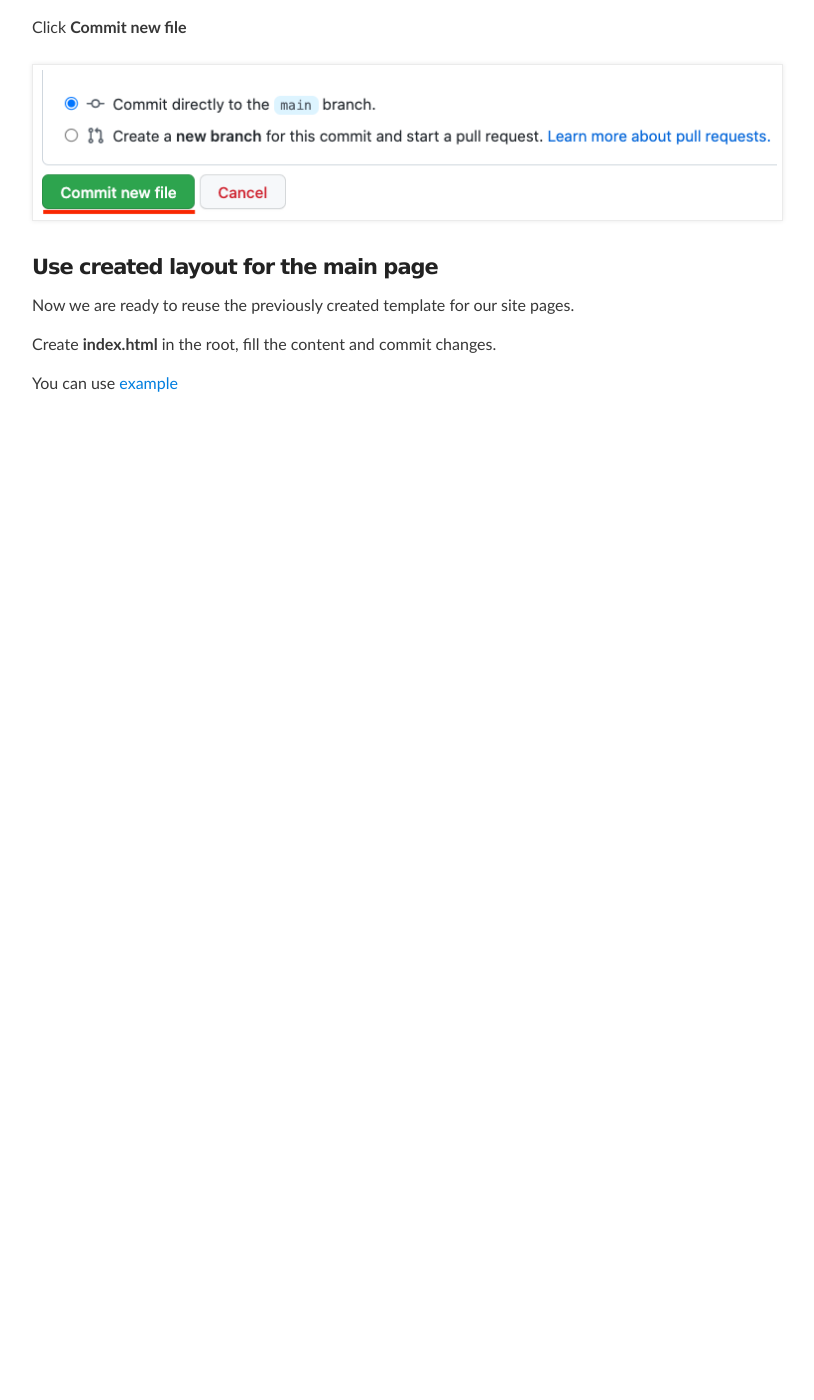
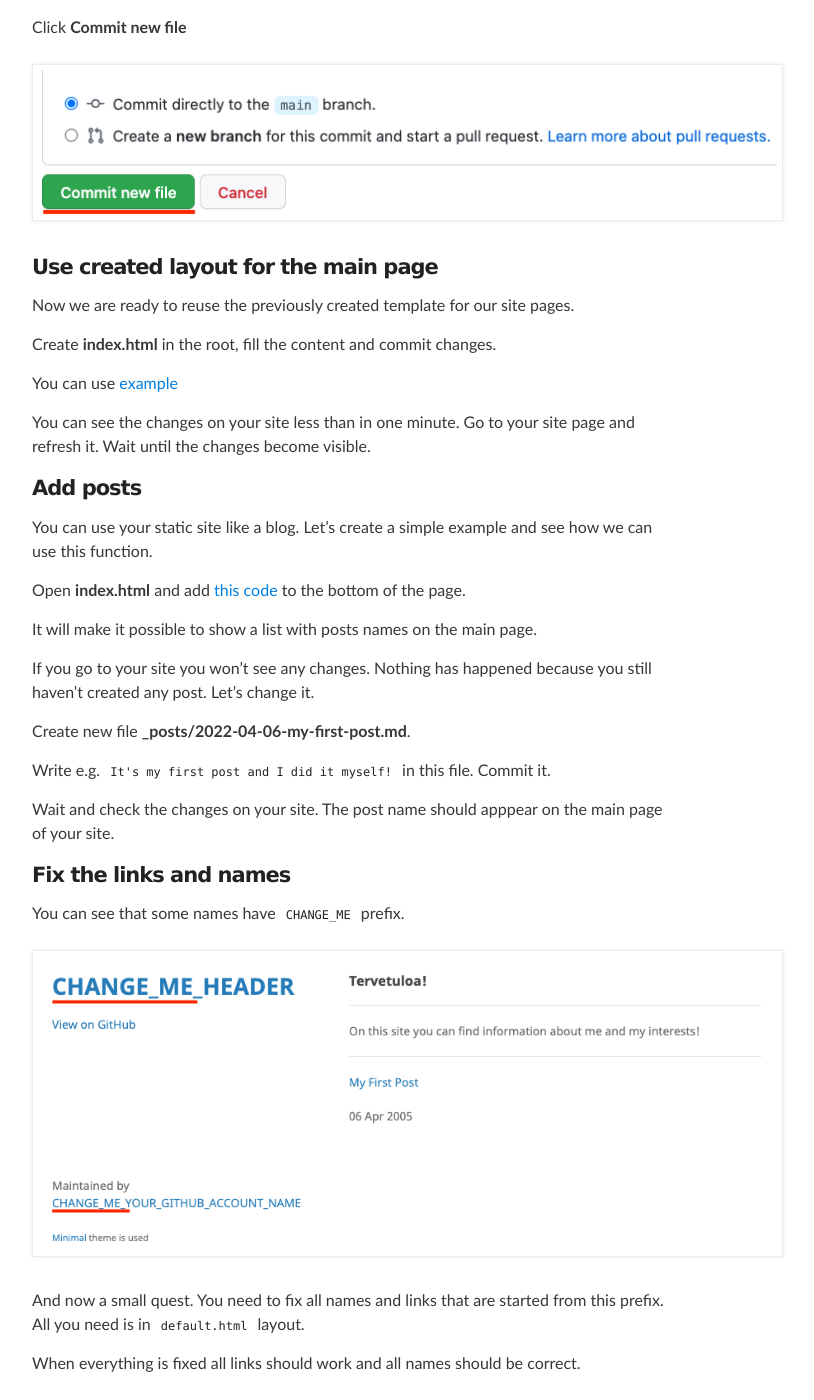
Before and after one commit to render1980/render1980.github.io, a Jekyll site: the page built from _posts/2022-04-04-your-first-static-site.md, in a window 1280 px wide and 1400 px high, scrolled down 3463 px. Shown: the whole window, without its empty margins (288-1102 px from the left). Built offline with Jekyll 4.4.1, drawn with Linux system fonts in a browser that asks for light colours; before the commit the page ends 3883 px from its top, so only the background shows below that.

Commit message:
+ your first static site post: final steps

```diff
--- a/_posts/2022-04-04-your-first-static-site.md
+++ b/_posts/2022-04-04-your-first-static-site.md
@@ -76,7 +76,7 @@ Create new file **/\_layouts/default.html**.
 
 `jubilant-pancake` - just a name of my repository used for the demo.
 
-Paste content into `default.html` below. Use can use [example](https://gist.githubusercontent.com/render1980/79fada63bd049f9fd0adbc87738f1db8/raw/4abb3844fe81661fe85252013c2a716ae397186d/default.html)
+Paste content into `default.html` below. Use can use [example](https://gist.githubusercontent.com/render1980/79fada63bd049f9fd0adbc87738f1db8/raw/2c4dec44597580727318d2f8c642df4e9d200d10/default.html)
 
 Click **Commit new file**
 
@@ -88,4 +88,32 @@ Now we are ready to reuse the previously created template for our site pages.
 
 Create **index.html** in the root, fill the content and commit changes.
 
-You can use [example](https://gist.githubusercontent.com/render1980/79fada63bd049f9fd0adbc87738f1db8/raw/4c6a176d64ca6b362c57a180bc1594ac53eed0b8/index.html)
+You can use [example](https://gist.githubusercontent.com/render1980/79fada63bd049f9fd0adbc87738f1db8/raw/2c4dec44597580727318d2f8c642df4e9d200d10/index.html)
+
+You can see the changes on your site less than in one minute. Go to your site page and refresh it. Wait until the changes become visible.
+
+#### Add posts
+
+You can use your static site like a blog. Let's create a simple example and see how we can use this function.
+
+Open **index.html** and add [this code](https://gist.github.com/render1980/79fada63bd049f9fd0adbc87738f1db8#file-index_with_posts-html-L10-L12) to the bottom of the page.
+
+It will make it possible to show a list with posts names on the main page.
+
+If you go to your site you won't see any changes. Nothing has happened because you still haven't created any post. Let's change it.
+
+Create new file **\_posts/2022-04-06-my-first-post.md**.
+
+Write e.g. `It's my first post and I did it myself!` in this file. Commit it.
+
+Wait and check the changes on your site. The post name should apppear on the main page of your site.
+
+#### Fix the links and names
+
+You can see that some names have `CHANGE_ME` prefix.
+
+![change me](../../../images/your_first_static_site/change_me.png)
+
+And now a small quest. You need to fix all names and links that are started from this prefix. All you need is in `default.html` layout.
+
+When everything is fixed all links should work and all names should be correct.
```
Also changed, not shown: images/your_first_static_site/change_me.png (added).
